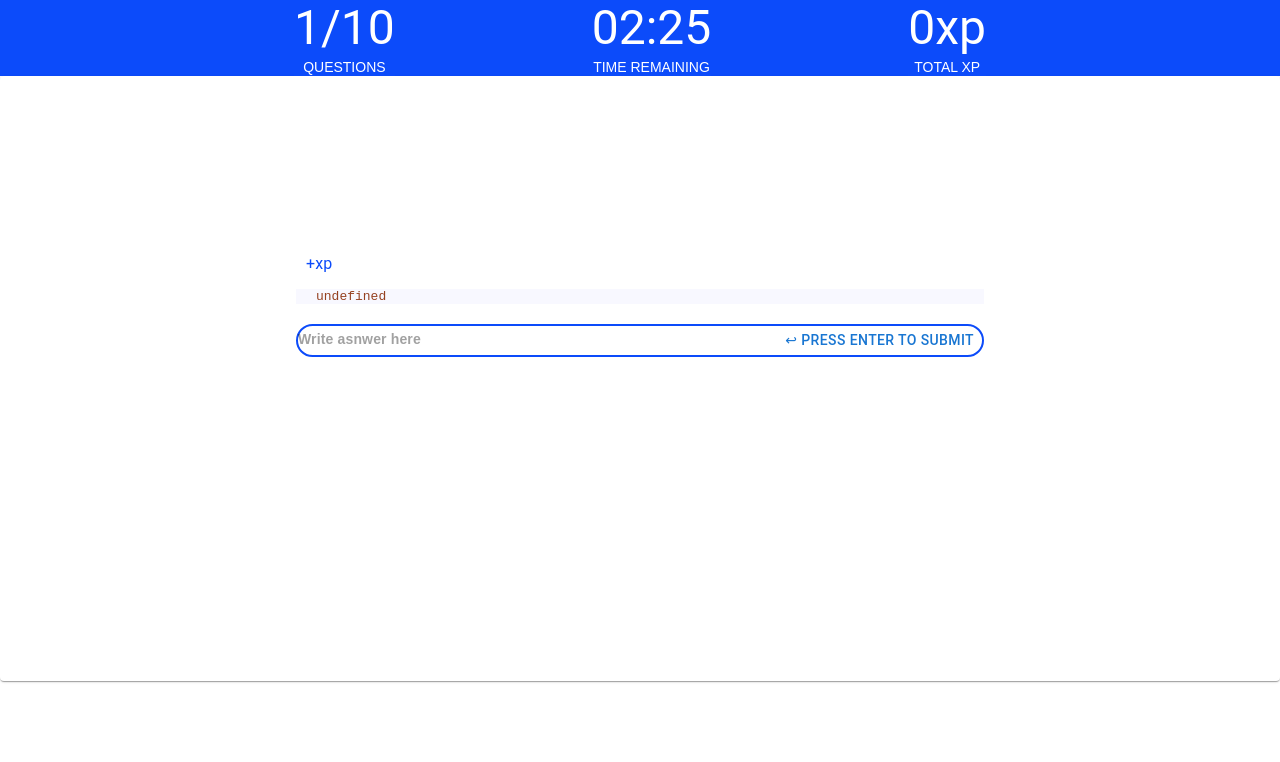
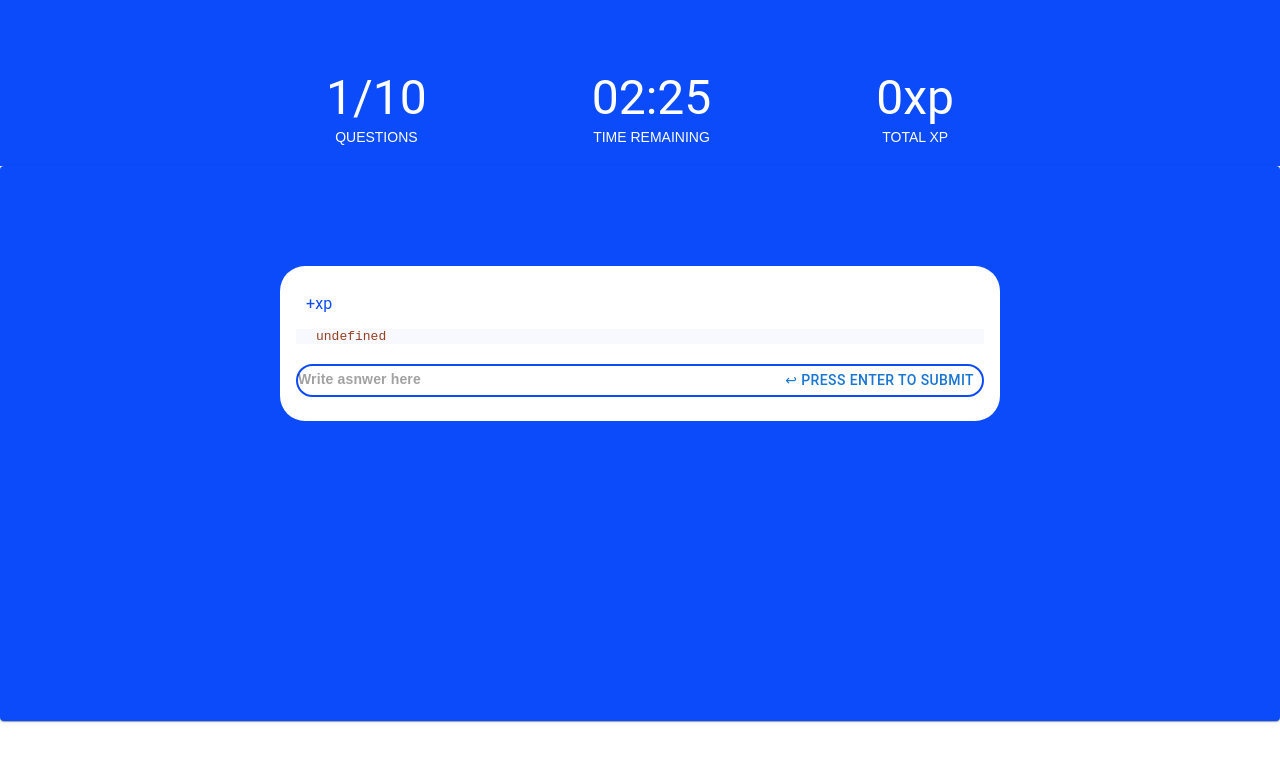
Before and after one commit to stgeorgiev7/quiz, a Next.js app: page / in a window 1280 px wide. Shown: the top 762 px of the page. Built offline with nearby package versions, Linux system fonts and the light colour scheme; no server answers; a web font is replaced by a local one.

Commit message:
feat: background change on answer

```diff
--- a/pages/index.jsx
+++ b/pages/index.jsx
@@ -7,6 +7,7 @@ export default function Home() {
   const [cardQuestions, setCard] = useState([]);
   const [expirience, setExp] = useState(0);
   const [id, setId] = useState(1);
+  const [correct, setCount] = useState(0);
 
   useEffect(async () => {
     const question = await fetch(
@@ -14,25 +15,21 @@ export default function Home() {
     );
 
     const response = await question.json();
-    setCard(response)
-
+    setCard(response);
   }, []);
 
   return (
     <div>
       <Header id={id} expirience={expirience} />
-      <Card cards={cardQuestions} id={id} getNextQuestion={setId} crrExp={expirience} boost={setExp}/>
-      {/* <Card
-        title={cardQuestion?.title}
-        exp={cardQuestion?.exp}
-        question={cardQuestion?.question}
-        correctAnswer={cardQuestion?.correctAnswer}
-        answers={cardQuestion?.answers}
+      <Card
+        cards={cardQuestions}
+        id={id}
         getNextQuestion={setId}
-        crrId={id}
+        crrExp={expirience}
         boost={setExp}
-        crrExp={expirience}
-      /> */}
+        correct={setCount}
+        correctCount={correct}
+      />
     </div>
   );
 }
--- a/src/components/Card/Card.jsx
+++ b/src/components/Card/Card.jsx
@@ -1,4 +1,4 @@
-import { useEffect } from "react";
+import { useState, useEffect, useRef } from "react";
 import styles from "./Card.module.scss";
 import classNames from "classnames";
 import { Card as CardContainer, CardContent, Typography } from "@mui/material";
@@ -10,16 +10,48 @@ import CardButtons from "./CardButtons";
 export default function Cards({
   cards,
   id,
-  exp,
   getNextQuestion,
-  crrId,
   boost,
   crrExp,
+  correct,
+  correctCount,
 }) {
+
+  const [wrong, setWrong] = useState(0);
+
+  const colors = {
+    default: "#0C4BFA",
+    success: "#248C46",
+    fail: "#DD0D41",
+  };
+
+  const [cardcolor, setCardColor] = useState(colors.default);
+  const isMounted = useRef(false);
+
+  useEffect(() => {
+    setCardColor(colors.success);
+
+    setTimeout(() => {
+      setCardColor(colors.default);
+    }, 500);
+
+  }, [correctCount]);
+
+  useEffect(() => {
+    setCardColor(colors.fail);
+
+    setTimeout(() => {
+      setCardColor(colors.default);
+    }, 500);
+
+  }, [wrong]);
 
   return (
     <div>
-      <CardContainer className={classNames(styles.card)}>
+      <CardContainer
+        className={classNames(styles.card)}
+        sx={{ backgroundColor: `${cardcolor}` }}
+      >
         <CardContent className={classNames(styles.cardContent)}>
           <Typography className={classNames(styles.title)}>
             {cards[id]?.title}
@@ -44,16 +76,25 @@ export default function Cards({
               cardExp={cards[id]?.exp}
               boost={boost}
               crrId={id}
+              crrExp={crrExp}
+              correct={correct}
+              correctCount={correctCount}
+              wrong={wrong}
+              wrongCount={setWrong}
             />
           ) : (
             <CardButtons
               answers={cards[id]?.answers}
               correctAnswer={cards[id]?.correctAnswer}
               next={getNextQuestion}
-              crrId={crrId}
+              crrId={id}
               cardExp={cards[id]?.exp}
               boost={boost}
               crrExp={crrExp}
+              correct={correct}
+              correctCount={correctCount}
+              wrong={wrong}
+              wrongCount={setWrong}
             />
           )}
         </CardContent>
--- a/src/components/Card/Card.module.scss
+++ b/src/components/Card/Card.module.scss
@@ -6,13 +6,13 @@ $font-stack: laca, sans-serif;
     justify-content: center;
     align-self: center;
     width: 100%;
-    background-color: #0C4BFA;
     padding-bottom: 300px;
+    transition: background .50s ease-out
 }
 
 .cardContent {
     width: 45rem;
-    margin-top: 150px; // towa trqbwa da se promeni zadyljitelno
+    margin-top: 100px;
     padding-bottom: 10px;
     border-radius: 25px;
     background-color: white;
--- a/src/components/Card/CardButtons.jsx
+++ b/src/components/Card/CardButtons.jsx
@@ -10,18 +10,23 @@ export default function CardButtons({
   cardExp,
   boost,
   crrExp,
-  crrId
+  crrId,
+  correct,
+  correctCount,
+  wrong,
+  wrongCount
 }) {
   function handleClick(e) {
     e.preventDefault();
     if (e.target.value == correctAnswer) {
       alert("Correct Answer!");
+      correct(correctCount + 1);
       boost(crrExp + cardExp);
       next(crrId + 1);
     } else {
+      wrongCount(wrong + 1);
       alert("Wrong Answer");
       next(crrId + 1);
-
     }
   }
 
--- a/src/components/Card/CardInput.jsx
+++ b/src/components/Card/CardInput.jsx
@@ -9,25 +9,30 @@ export default function CardInput({
   cardExp,
   boost,
   crrId,
+  crrExp,
+  correct,
+  correctCount,
+  wrong,
+  wrongCount
 }) {
   const [currentAnswer, setAnswer] = useState("");
 
   function handleAnswer(e) {
     setAnswer(e.target.value);
-  };
-
-  console.log(currentAnswer)
+  }
 
   function handleSubmit(e) {
     e.preventDefault();
 
     if (currentAnswer === correctAnswer) {
-      alert(`Correct Answer!`);
-      next(crrId+1);
-      boost(+cardExp);
+      // alert(`Correct Answer!`);
+      correct(correctCount + 1);
+      next(crrId + 1);
+      boost(crrExp + cardExp);
     } else {
+      wrongCount(wrong + 1);
       alert(`Wrong answer!`);
-      next(crrId+1);
+      next(crrId + 1);
     }
   }
 
--- a/src/components/Header/Header.jsx
+++ b/src/components/Header/Header.jsx
@@ -9,7 +9,7 @@ export default function Header({ id, expirience }) {
   return (
     <Grid container
     justifyContent="center"
-    gap={24}
+    gap={20}
     className={classNames(styles.gridContainer)}>
       <Grid item>
         <QuestionCount id={id} />
--- a/src/components/Header/Header.module.scss
+++ b/src/components/Header/Header.module.scss
@@ -1,3 +1,5 @@
 .gridContainer {
     background-color: #0C4BFA;
+    padding-top: 70px;
+    padding-bottom: 20px;
 }
```
